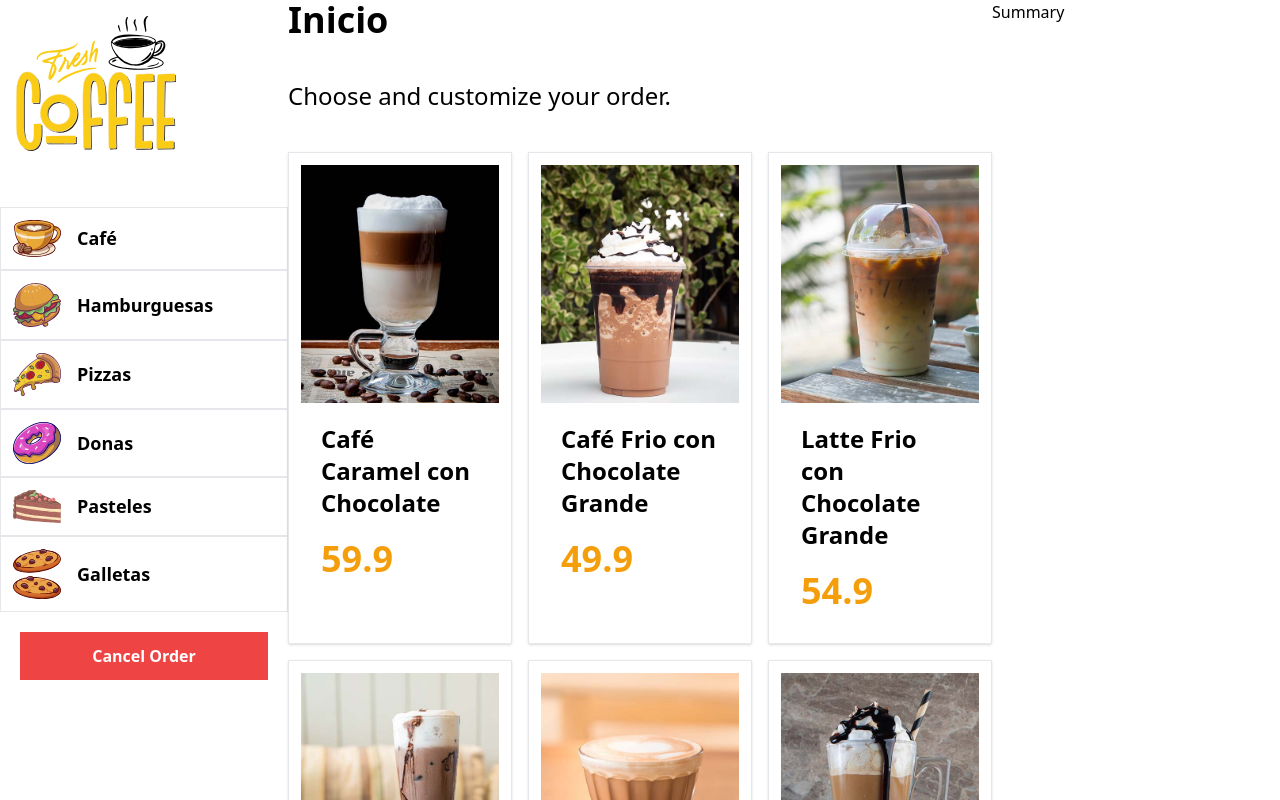
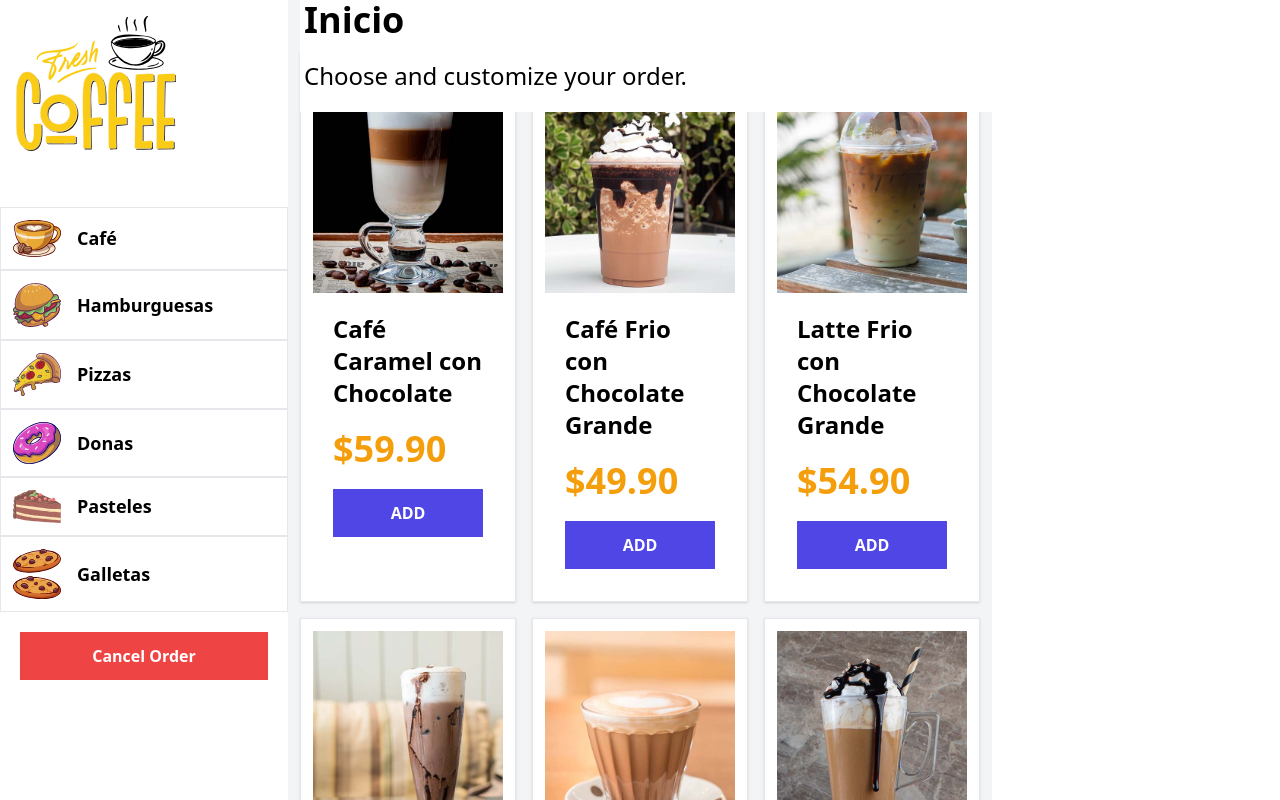
Before and after one commit to HenryNiama/Coffee, a React (Vite) app in the folder coffee-react-frontend/: page / in a window 1280 px wide. Shown: the top 800 px of the page. Built offline with nearby package versions, Linux system fonts and the light colour scheme.

Commit message:
Finalizacion de los productos

```diff
--- a/coffee-react-frontend/src/components/Product.jsx
+++ b/coffee-react-frontend/src/components/Product.jsx
@@ -1,4 +1,6 @@
 import React from 'react';
+import {formatMoney} from "../helpers/index.js";
+
 
 function Product({product}) {
 
@@ -9,7 +11,10 @@
             <img src={`/img/${imagen}.jpg`} alt={`imagen ${nombre}`} className={"w-full"}/>
             <div className={"p-5"}>
                 <h3 className={"text-2xl font-bold"}>{nombre}</h3>
-                <p className={"mt-5 font-black text-4xl text-amber-500"}>{precio}</p>
+                <p className={"mt-5 font-black text-4xl text-amber-500"}>{formatMoney(precio)}</p>
+                <button type={"button"} className={"bg-indigo-600 hover:bg-indigo-800 text-white w-full mt-5 p-3 uppercase font-bold"}>
+                    Add
+                </button>
             </div>
         </div>
     );
--- /dev/null
+++ b/coffee-react-frontend/src/helpers/index.js
@@ -0,0 +1,6 @@
+export const formatMoney = (amount) => {
+    return amount.toLocaleString('en-US', {
+        style: 'currency',
+        currency: 'USD'
+    })
+}
--- a/coffee-react-frontend/src/layouts/Layout.jsx
+++ b/coffee-react-frontend/src/layouts/Layout.jsx
@@ -8,7 +8,7 @@
 
       <div className="md:flex">
           <Sidebar />
-          <main className={"flex-1"}>
+          <main className={"flex-1 h-screen overflow-y-scroll bg-gray-100 p-3"}>
               <Outlet />
           </main>
           <Summary />
--- a/coffee-react-frontend/src/views/Inicio.jsx
+++ b/coffee-react-frontend/src/views/Inicio.jsx
@@ -7,10 +7,13 @@
 
     return (
         <>
-            <h1 className={"text-4xl font-black"}>Inicio</h1>
-            <p className={"text-2xl my-10"}>Choose and customize your order.</p>
+            <div className={"fixed top-0 bg-white w-3/5 px-1"}>
+                <h1 className={"text-4xl font-black"}>Inicio</h1>
+                <p className={"text-2xl my-5"}>Choose and customize your order.</p>
+            </div>
 
-            <div className={"grid gap-4 grid-cols-1 md:grid-cols-2 xl:grid-cols-3"}>
+
+            <div className={"grid gap-4 grid-cols-1 md:grid-cols-2 xl:grid-cols-3 mt-10"}>
                 {products.map((product) => (
                     <Product key={product.id} product={product} />
                 ))}
```
